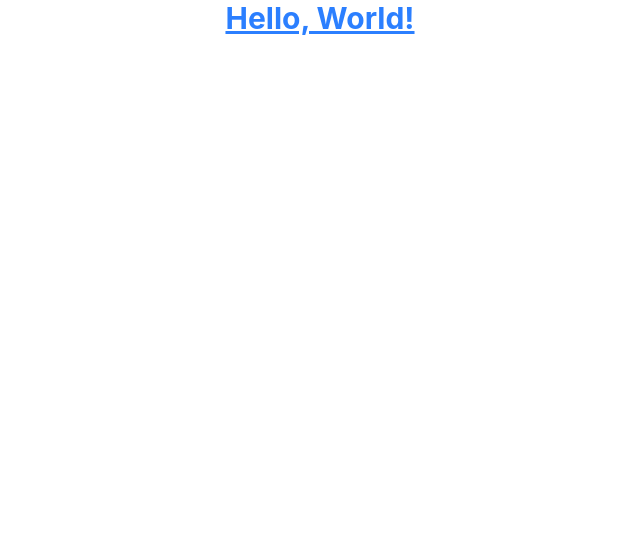
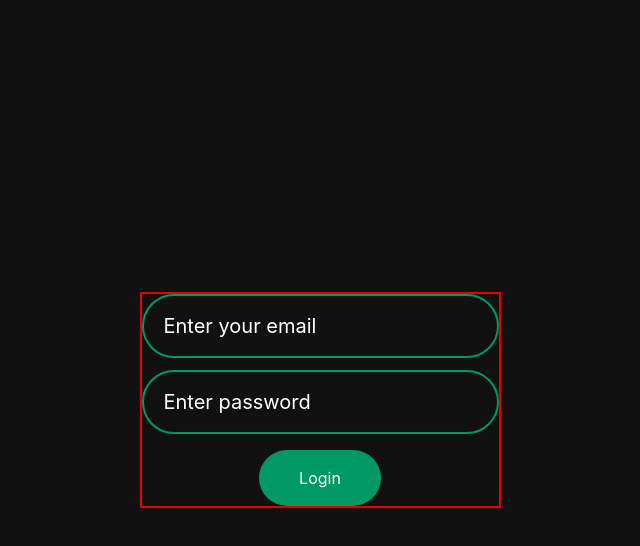
Before and after one commit to abrar-khan-developer/Employee-management-system, a React (Vite) app: page / in a window 1280 px wide. Shown: the top 546 px of the page, without its empty margins (320-960 px from the left). Built offline with nearby package versions, Linux system fonts and the light colour scheme.

Commit message:
Create a website structure

```diff
--- a/src/App.jsx
+++ b/src/App.jsx
@@ -1,13 +1,12 @@
 import React from 'react'
 import './index.css'
+import Login from './commponent/Auth/Login'
 
 function App() {
   return (
-    <div>
-      <h1 className="text-3xl font-bold underline text-center text-blue-500">
-        Hello, World!
-      </h1>
-    </div>
+    <>
+      <Login />
+    </>
   )
 }
 
--- /dev/null
+++ b/src/commponent/Auth/Login.jsx
@@ -0,0 +1,28 @@
+import React from 'react'
+
+function Login() {
+  return (
+
+        <div className = "flex h-screen w-screen items-center justify-center">
+
+          <div className="border-2 border-red-600">
+            <form className = "flex flex-col items-center justify-center">
+                <input
+                    className = "text-black outline-none text-xl bg-transparent border-2 border-emerald-600 rounded-full py-4 px-5 placeholder:text-white"
+                    type = "email" placeholder = "Enter your email" />
+
+                <input
+                    className = "text-black outline-none text-xl bg-transparent border-2 border-emerald-600 rounded-full py-4 px-5 mt-3 placeholder:text-white"
+                    type = "password" placeholder = "Enter password" />
+
+                <button className = " bg-emerald-600 text-white py-4 px-10 rounded-full mt-4"> Login </button>
+
+            </form>
+          </div>
+
+        </div>
+
+  )
+}
+
+export default Login
--- a/src/index.css
+++ b/src/index.css
@@ -1 +1,5 @@
 @import "tailwindcss";
+
+body{
+    background-color: #111;
+}
```
Also changed, not shown: src/commponent/Dashboard/AdminDashboard.jsx (added), src/commponent/Dashboard/EmployeeDashboard.jsx (added), src/commponent/TaskList/AccesptTask.jsx (added), src/commponent/TaskList/CompleteTask.jsx (added), src/commponent/TaskList/FailedTask.jsx (added), src/commponent/TaskList/NewTask.jsx (added), src/context/AuthContext.jsx (added), src/context/TaskContext.jsx (added), src/utils/LocalStorage.jsx (added).
